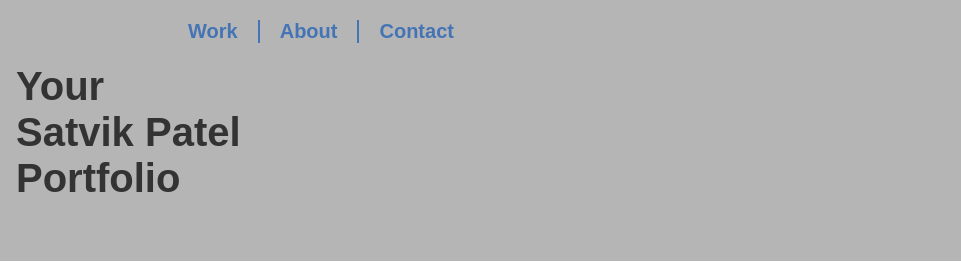
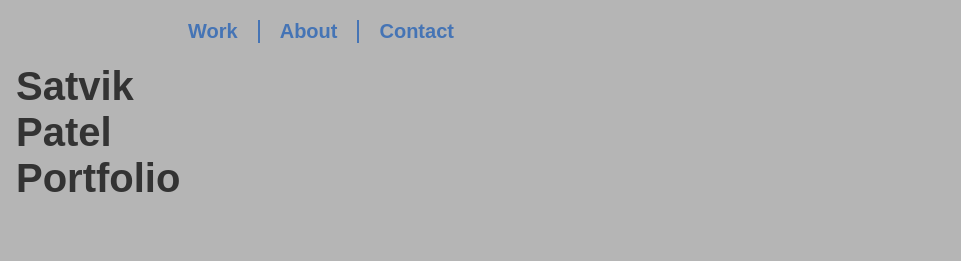
Before and after one commit to SatvikPatel04/Portfolio, a plain HTML site: page index.html in a window 1280 px wide. Shown: the top 278 px of the page, 319-1280 px from the left. Drawn offline with nearby package versions, Linux system fonts and the light colour scheme.

Commit message:
Update index.html

```diff
--- a/index.html
+++ b/index.html
@@ -38,7 +38,7 @@
         <div class="wrapper">
 
 			<div class="logo-container">
-				<h1>Your<br>Satvik Patel<br>Portfolio</h1>
+				<h1>Satvik<br>Patel<br>Portfolio</h1>
 
 				<!-- ------------------------------------------------------
 				Note that the image of the logo is linked to the home page.
```
